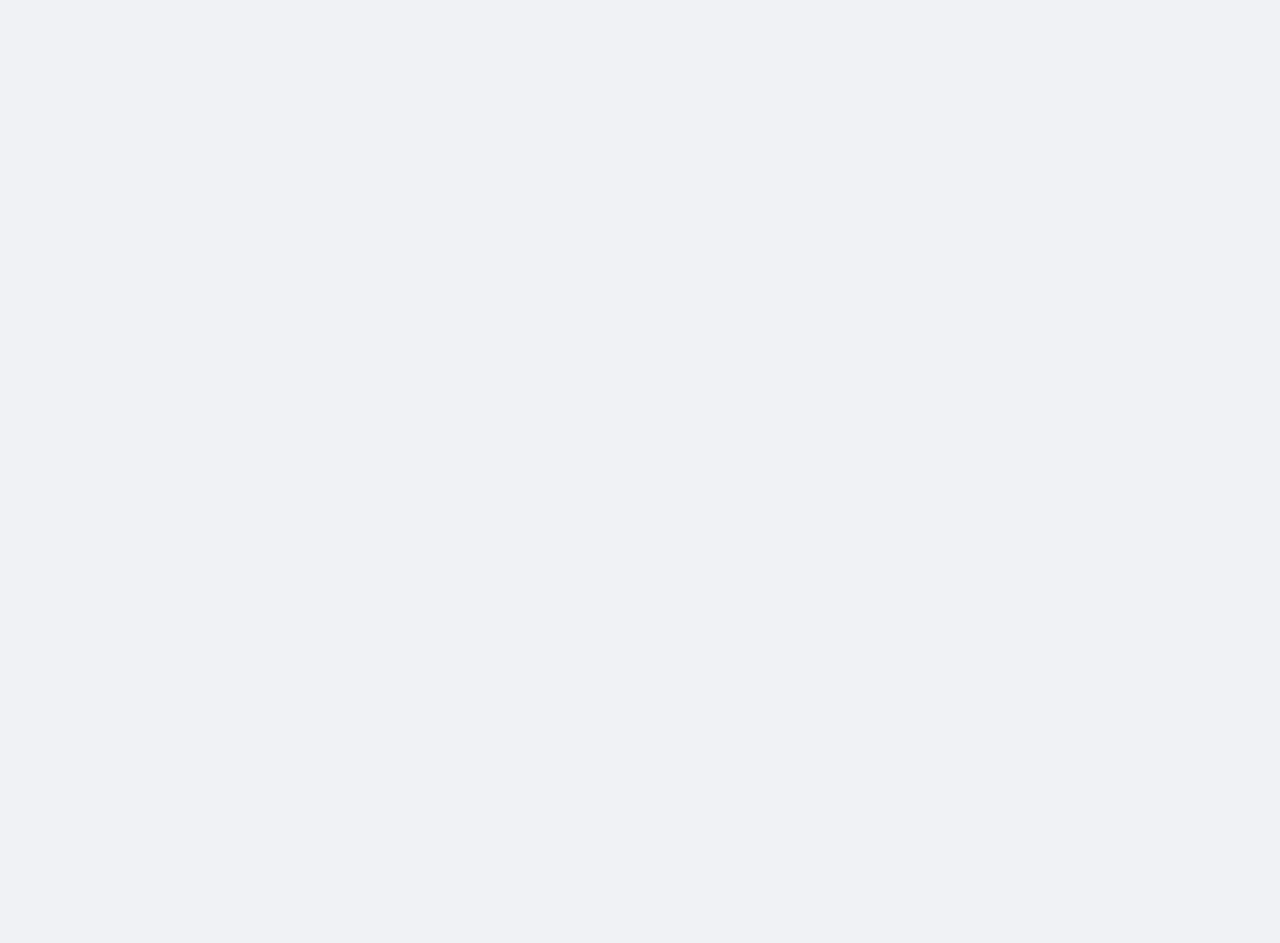
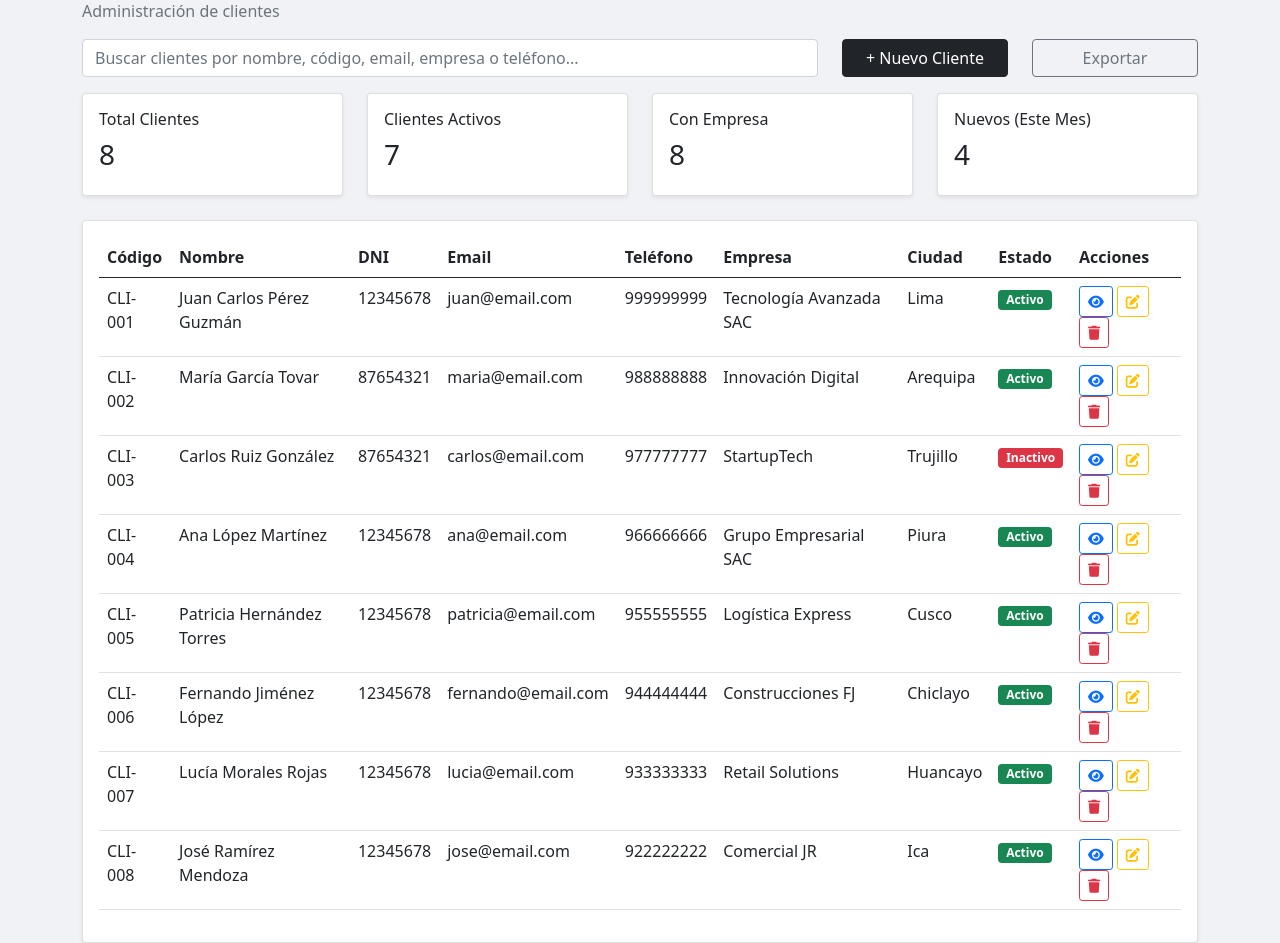
Before and after one commit to Renzooap24/Desarrollowebupc, an Angular app in the folder frontend/: page /clientes in a window 1280 px wide. Before the commit this address led to /. Before the commit the page ends 800 px from the top, so only its background shows below. Built offline with nearby package versions, Linux system fonts and the light colour scheme.

Commit message:
feat: modulo clientes

```diff
--- a/frontend/src/app/app.routes.ts
+++ b/frontend/src/app/app.routes.ts
@@ -1,9 +1,11 @@
 import { Routes } from '@angular/router';
 import { Login } from './login/login';
 import { ServiciosComponent } from './servicios/servicios';
+import { Clientes } from './clientes/clientes';
 
 export const routes: Routes = [
   { path: '', redirectTo: 'login', pathMatch: 'full' },
   { path: 'login', component: Login },
-  { path: 'servicios', component: ServiciosComponent }
+  { path: 'servicios', component: ServiciosComponent },
+  { path: 'clientes', component: Clientes }
 ];
--- /dev/null
+++ b/frontend/src/app/clientes/clientes.html
@@ -0,0 +1,281 @@
+<div class="container mt-4">
+
+  <h2>Clientes</h2>
+  <p class="text-muted">Administración de clientes</p>
+
+  <div class="row mb-3">
+
+    <div class="col-md-8">
+      <input
+        type="text"
+        class="form-control"
+        placeholder="Buscar clientes por nombre, código, email, empresa o teléfono...">
+    </div>
+
+    <div class="col-md-2">
+      <button class="btn btn-dark w-100">
+        + Nuevo Cliente
+      </button>
+    </div>
+
+    <div class="col-md-2">
+      <button class="btn btn-outline-secondary w-100">
+        Exportar
+      </button>
+    </div>
+
+  </div>
+
+  <div class="row mb-4">
+
+    <div class="col-md-3">
+      <div class="card shadow-sm">
+        <div class="card-body">
+          <h6>Total Clientes</h6>
+          <h3>8</h3>
+        </div>
+      </div>
+    </div>
+
+    <div class="col-md-3">
+      <div class="card shadow-sm">
+        <div class="card-body">
+          <h6>Clientes Activos</h6>
+          <h3>7</h3>
+        </div>
+      </div>
+    </div>
+
+    <div class="col-md-3">
+      <div class="card shadow-sm">
+        <div class="card-body">
+          <h6>Con Empresa</h6>
+          <h3>8</h3>
+        </div>
+      </div>
+    </div>
+
+    <div class="col-md-3">
+      <div class="card shadow-sm">
+        <div class="card-body">
+          <h6>Nuevos (Este Mes)</h6>
+          <h3>4</h3>
+        </div>
+      </div>
+    </div>
+
+  </div>
+
+  <div class="card shadow-sm">
+
+    <div class="card-body">
+
+      <table class="table table-hover">
+
+        <thead>
+          <tr>
+            <th>Código</th>
+            <th>Nombre</th>
+            <th>DNI</th>
+            <th>Email</th>
+            <th>Teléfono</th>
+            <th>Empresa</th>
+            <th>Ciudad</th>
+            <th>Estado</th>
+            <th>Acciones</th>
+          </tr>
+        </thead>
+
+        <tbody>
+
+          <tr>
+            <td>CLI-001</td>
+            <td>Juan Carlos Pérez Guzmán</td>
+            <td>12345678</td>
+            <td>juan@email.com</td>
+            <td>999999999</td>
+            <td>Tecnología Avanzada SAC</td>
+            <td>Lima</td>
+            <td>
+              <span class="badge bg-success">Activo</span>
+            </td>
+            <td>
+              <button class="btn btn-sm btn-outline-primary me-1">
+                <i class="fas fa-eye"></i>
+              </button>
+              <button class="btn btn-sm btn-outline-warning me-1">
+                <i class="fas fa-edit"></i>
+              </button>
+              <button class="btn btn-sm btn-outline-danger">
+                <i class="fas fa-trash"></i>
+              </button>
+            </td>
+          </tr>
+
+          <tr>
+            <td>CLI-002</td>
+            <td>María García Tovar</td>
+            <td>87654321</td>
+            <td>maria@email.com</td>
+            <td>988888888</td>
+            <td>Innovación Digital</td>
+            <td>Arequipa</td>
+            <td>
+              <span class="badge bg-success">Activo</span>
+            </td>
+            <td>
+              <button class="btn btn-sm btn-outline-primary me-1">
+                <i class="fas fa-eye"></i>
+              </button>
+              <button class="btn btn-sm btn-outline-warning me-1">
+                <i class="fas fa-edit"></i>
+              </button>
+              <button class="btn btn-sm btn-outline-danger">
+                <i class="fas fa-trash"></i>
+              </button>
+            </td>
+          </tr>
+
+          <tr>
+            <td>CLI-003</td>
+            <td>Carlos Ruiz González</td>
+            <td>87654321</td>
+            <td>carlos@email.com</td>
+            <td>977777777</td>
+            <td>StartupTech</td>
+            <td>Trujillo</td>
+            <td>
+              <span class="badge bg-danger">Inactivo</span>
+            </td>
+            <td>
+              <button class="btn btn-sm btn-outline-primary me-1">
+                <i class="fas fa-eye"></i>
+              </button>
+              <button class="btn btn-sm btn-outline-warning me-1">
+                <i class="fas fa-edit"></i>
+              </button>
+              <button class="btn btn-sm btn-outline-danger">
+                <i class="fas fa-trash"></i>
+              </button>
+            </td>
+          </tr>
+
+          <tr>
+            <td>CLI-004</td>
+            <td>Ana López Martínez</td>
+            <td>12345678</td>
+            <td>ana@email.com</td>
+            <td>966666666</td>
+            <td>Grupo Empresarial SAC</td>
+            <td>Piura</td>
+            <td>
+              <span class="badge bg-success">Activo</span>
+            </td>
+            <td>
+              <button class="btn btn-sm btn-outline-primary me-1">
+                <i class="fas fa-eye"></i>
+              </button>
+              <button class="btn btn-sm btn-outline-warning me-1">
+                <i class="fas fa-edit"></i>
+              </button>
+              <button class="btn btn-sm btn-outline-danger">
+                <i class="fas fa-trash"></i>
+              </button>
+            </td>
+          </tr>
+          <tr>
+            <td>CLI-005</td>
+            <td>Patricia Hernández Torres</td>
+            <td>12345678</td>
+            <td>patricia@email.com</td>
+            <td>955555555</td>
+            <td>Logística Express</td>
+            <td>Cusco</td>
+            <td><span class="badge bg-success">Activo</span></td>
+            <td>
+              <button class="btn btn-sm btn-outline-primary me-1">
+                <i class="fas fa-eye"></i>
+              </button>
+              <button class="btn btn-sm btn-outline-warning me-1">
+                <i class="fas fa-edit"></i>
+              </button>
+              <button class="btn btn-sm btn-outline-danger">
+                <i class="fas fa-trash"></i>
+              </button>
+            </td>
+          </tr>
+
+          <tr>
+            <td>CLI-006</td>
+            <td>Fernando Jiménez López</td>
+            <td>12345678</td>
+            <td>fernando@email.com</td>
+            <td>944444444</td>
+            <td>Construcciones FJ</td>
+            <td>Chiclayo</td>
+            <td><span class="badge bg-success">Activo</span></td>
+            <td>
+              <button class="btn btn-sm btn-outline-primary me-1">
+                <i class="fas fa-eye"></i>
+              </button>
+              <button class="btn btn-sm btn-outline-warning me-1">
+                <i class="fas fa-edit"></i>
+              </button>
+              <button class="btn btn-sm btn-outline-danger">
+                <i class="fas fa-trash"></i>
+              </button>
+            </td>
+          </tr>
+
+          <tr>
+            <td>CLI-007</td>
+            <td>Lucía Morales Rojas</td>
+            <td>12345678</td>
+            <td>lucia@email.com</td>
+            <td>933333333</td>
+            <td>Retail Solutions</td>
+            <td>Huancayo</td>
+            <td><span class="badge bg-success">Activo</span></td>
+            <td>
+              <button class="btn btn-sm btn-outline-primary me-1">
+                <i class="fas fa-eye"></i>
+              </button>
+              <button class="btn btn-sm btn-outline-warning me-1">
+                <i class="fas fa-edit"></i>
+              </button>
+              <button class="btn btn-sm btn-outline-danger">
+                <i class="fas fa-trash"></i>
+              </button>
+            </td>
+          </tr>
+
+          <tr>
+            <td>CLI-008</td>
+            <td>José Ramírez Mendoza</td>
+            <td>12345678</td>
+            <td>jose@email.com</td>
+            <td>922222222</td>
+            <td>Comercial JR</td>
+            <td>Ica</td>
+            <td><span class="badge bg-success">Activo</span></td>
+            <td>
+              <button class="btn btn-sm btn-outline-primary me-1">
+                <i class="fas fa-eye"></i>
+              </button>
+              <button class="btn btn-sm btn-outline-warning me-1">
+                <i class="fas fa-edit"></i>
+              </button>
+              <button class="btn btn-sm btn-outline-danger">
+                <i class="fas fa-trash"></i>
+              </button>
+            </td>
+          </tr>
+        </tbody>
+
+      </table>
+
+    </div>
+
+  </div>
+
+</div>
--- a/frontend/src/index.html
+++ b/frontend/src/index.html
@@ -9,7 +9,7 @@
   <link href="https://cdn.jsdelivr.net/npm/bootstrap@5.0.2/dist/css/bootstrap.min.css" rel="stylesheet">
   <link rel="stylesheet" href="https://cdnjs.cloudflare.com/ajax/libs/font-awesome/6.0.0-beta3/css/all.min.css">
 </head>
-</head>
+
 <body>
   <app-root></app-root>
 </body>
```
Also changed, not shown: frontend/src/app/clientes/clientes.ts (added, +9 -0 lines), frontend/src/app/clientes/clientes.css (added), 1 other file (tests, documents, lock files or other folders).
